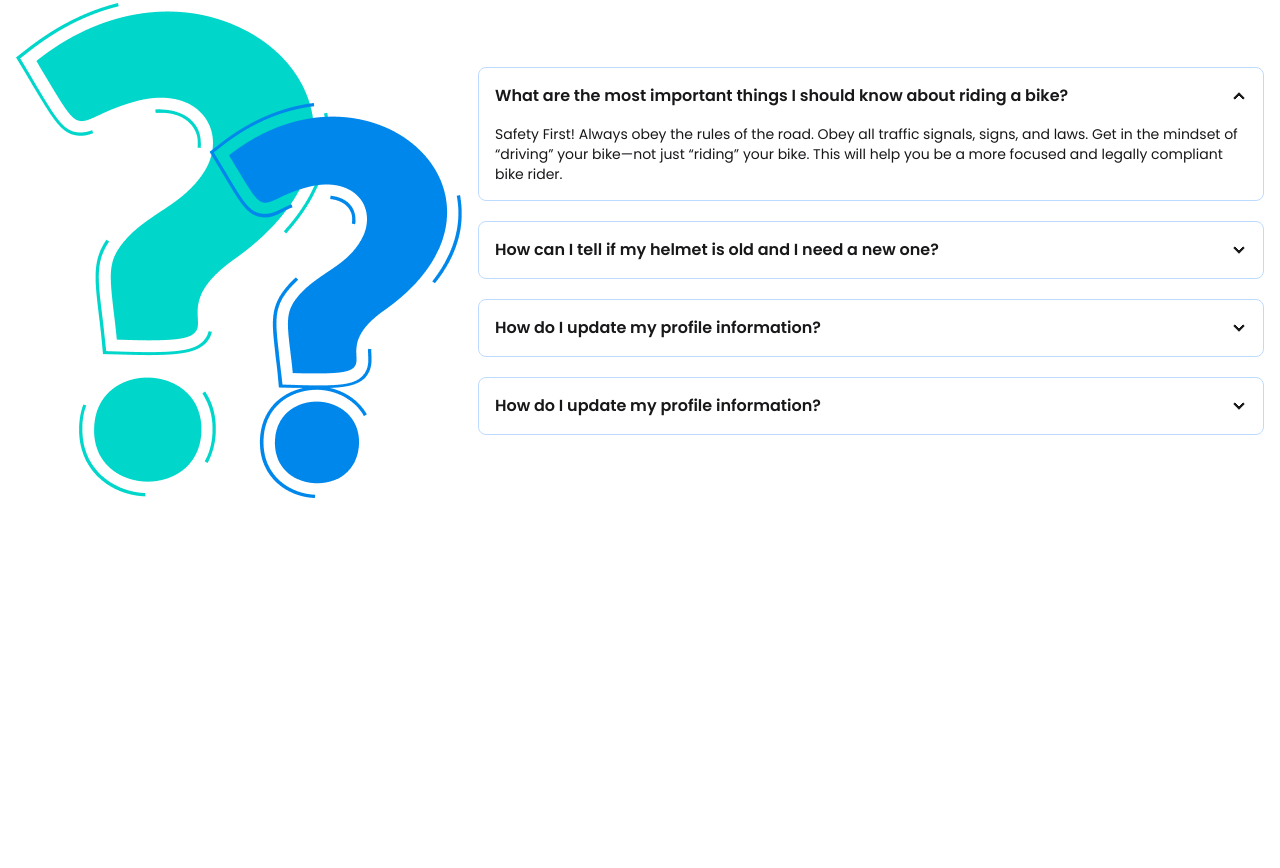
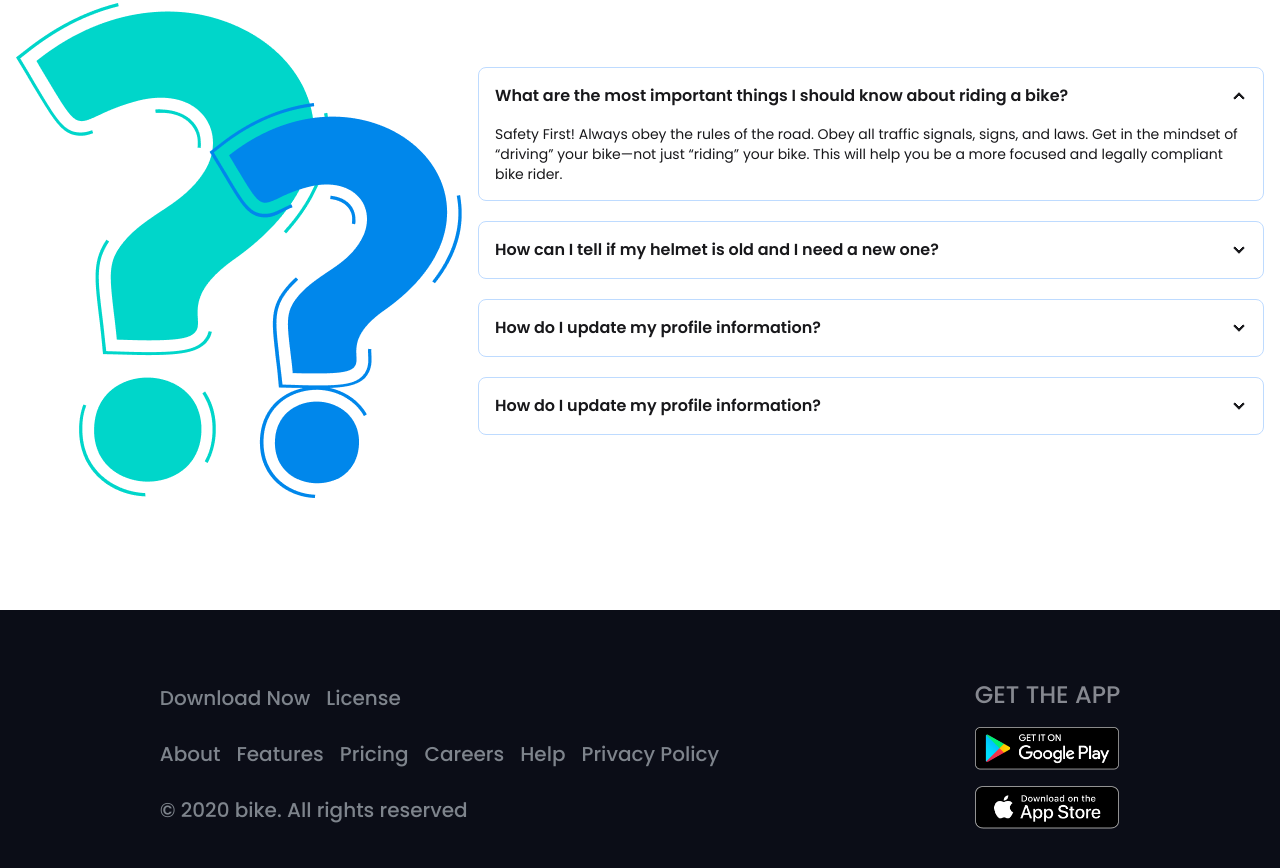
Before and after one commit to plabondas001/biker-zone, a plain HTML site: page index.html in a window 1280 px wide. Shown: the part 2855-3723 px from the top of the page. Before the commit the page ends 3465 px from the top, so only its background shows below. Drawn offline with nearby package versions, Linux system fonts and the light colour scheme.

Commit message:
done footer section

```diff
--- a/index.html
+++ b/index.html
@@ -374,7 +374,36 @@
         </section>
     </main>
     <!-- footer section  -->
-    <footer></footer>
+    <footer
+        class="footer justify-around h-72 items-center sm:footer-horizontal w-full bg-[#0B0D17] text-neutral-content p-10 md:w-full">
+        <aside class="space-y-5">
+            <div class="flex gap-4 font-medium text-xl text-[#7E848C]">
+                <p>Download Now</p>
+                <p>License</p>
+            </div>
+            <div class="flex gap-4 font-medium text-xl text-[#7E848C]">
+                <p>About</p>
+                <p>Features</p>
+                <p>Pricing</p>
+                <p>Careers</p>
+                <p>Help</p>
+                <P>Privacy Policy</P>
+
+            </div>
+            <p class="font-medium text-xl text-[#7E848C]">© 2020 bike. All rights reserved</p>
+        </aside>
+        <nav>
+            <h6 class="footer-title font-medium text-2xl text-[#D9DBE1] ">Get the App</h6>
+            <div class="grid grid-cols-1 gap-4">
+                <a>
+                    <img class="w-36" src="others/android.png" alt="">
+                </a>
+                <a>
+                    <img class="w-36" src="others/ios.png" alt="">
+                </a>
+            </div>
+        </nav>
+    </footer>
 </body>
 
 </html>
```
